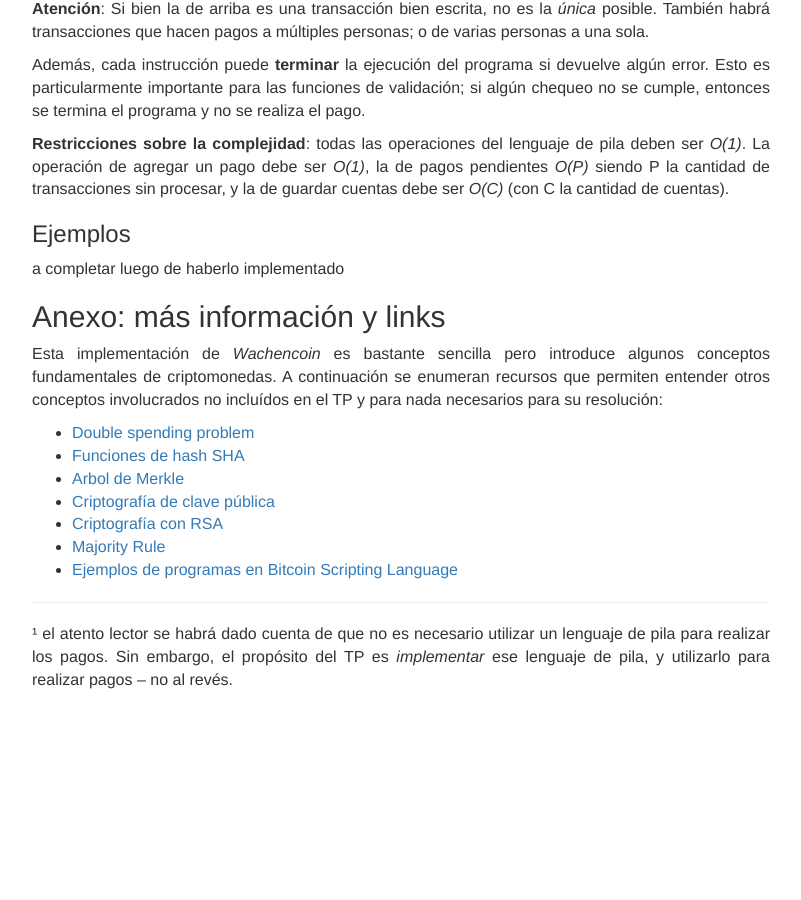
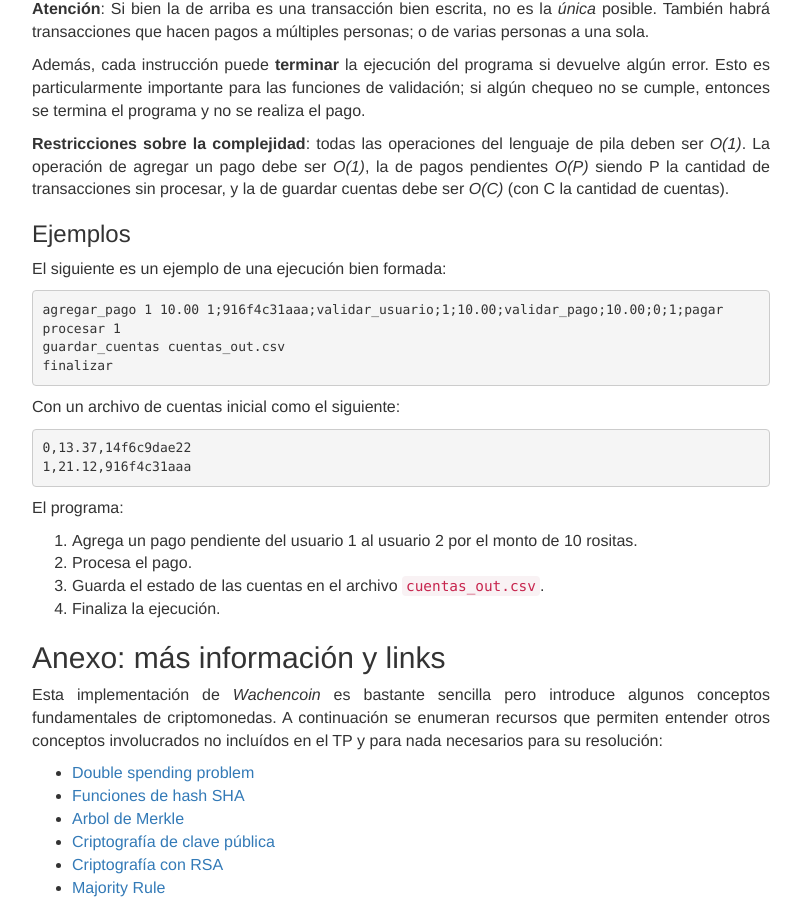
Before and after one commit to algoritmos-rw/algoritmos, a Jekyll site: the page built from static/tps/2017_2/tp1/index.md, in a window 1280 px wide and 900 px high, scrolled down 3030 px. Shown: the whole window, without its empty margins (239-1040 px from the left). Built offline with Jekyll 4.4.1, drawn with Linux system fonts in a browser that asks for light colours; before the commit the page ends 3731 px from its top, so only the background shows below that; some of the changed text lies outside the part shown.

Commit message:
Agrego ejemplo válido (#25)
* Agrego ejemplo válido.

* Cambio definición de "rosita".

````diff
--- a/static/tps/2017_2/tp1/index.md
+++ b/static/tps/2017_2/tp1/index.md
@@ -190,7 +190,30 @@
 
 ### Ejemplos
 
-a completar luego de haberlo implementado
+El siguiente es un ejemplo de una ejecución bien formada:
+
+```
+agregar_pago 1 10.00 1;916f4c31aaa;validar_usuario;1;10.00;validar_pago;10.00;0;1;pagar
+procesar 1
+guardar_cuentas cuentas_out.csv
+finalizar
+```
+
+Con un archivo de cuentas inicial como el siguiente:
+
+```
+0,13.37,14f6c9dae22
+1,21.12,916f4c31aaa
+```
+
+El programa:
+
+1. Agrega un pago pendiente del usuario 1 al usuario 2 por el monto de 10
+rositas.
+2. Procesa el pago.
+3. Guarda el estado de las cuentas en el archivo `cuentas_out.csv`.
+4. Finaliza la ejecución.
+
 
 Anexo: más información y links
 ------------------------
````
Also changed, not shown: other parts of static/tps/2017_2/tp1/index.md (+5 -5 lines).
